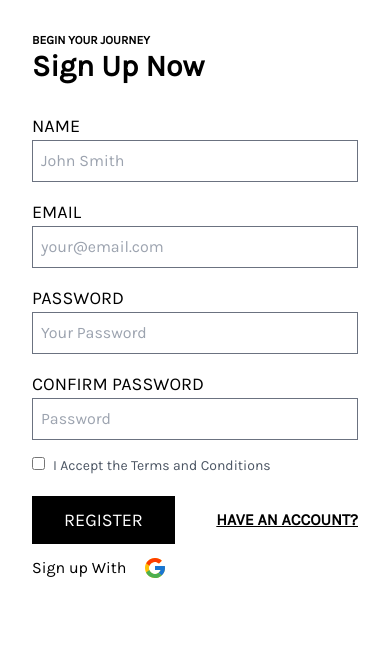
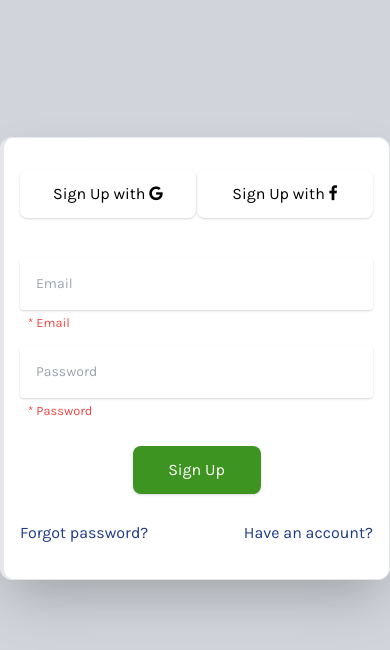
Before and after one commit to Emilsone/product, a Vue app: page /signup in a window 390 px wide. Shown: the top 650 px of the page. Built offline with nearby package versions, Linux system fonts and the light colour scheme.

Commit message:
rewrite authentication page

```diff
--- a/src/components/HowWeWork.vue
+++ b/src/components/HowWeWork.vue
@@ -64,7 +64,7 @@
           <h2
             class="text-xl font-bold text-center title-font text-gray-900 mt-5"
           >
-           Our Products
+            Our Products
           </h2>
           <p class="text-base leading-relaxed mt-2 text-center">
             We take special care to select and grow specific crop varieties
--- a/src/components/ProductsContent.vue
+++ b/src/components/ProductsContent.vue
@@ -10,7 +10,7 @@
         <h1
           class="sm:text-3xl text-2xl font-bold title-font text-black mb-4 mx-auto py-2"
         >
-         Featured Products
+          Featured Products
         </h1>
       </div>
 
--- a/src/views/Contact.vue
+++ b/src/views/Contact.vue
@@ -1,6 +1,7 @@
 <template>
   <section class="text-gray-700 body-font relative">
-    <div class="container px-5 py-24 mx-auto flex sm:flex-no-wrap flex-wrap">
+    <TheHeader />
+    <div class="container px-5 py-24 mx-auto flex sm:flex-nowrap flex-wrap">
       <div
         class="lg:w-2/3 md:w-1/2 bg-gray-300 rounded-lg overflow-hidden sm:mr-10 p-10 flex items-end justify-start relative"
       >
@@ -16,30 +17,30 @@
           src="https://maps.google.com/maps?width=100%&height=600&hl=en&q=%C4%B0zmir+(My%20Business%20Name)&ie=UTF8&t=&z=14&iwloc=B&output=embed"
           style="filter: grayscale(1) contrast(1.2) opacity(0.4)"
         ></iframe>
-        <div class="bg-white relative flex flex-wrap py-6">
+        <div class="bg-white relative flex flex-wrap py-6 rounded shadow-md">
           <div class="lg:w-1/2 px-6">
             <h2
-              class="title-font font-medium text-gray-900 tracking-widest text-sm"
+              class="title-font font-semibold text-gray-900 tracking-widest text-xs"
             >
               ADDRESS
             </h2>
-            <p class="leading-relaxed">
-              No 184 Abak road Uyo Akwa Ibom Nigeria
+            <p class="mt-1">
+            No 185 Abak Road Uyo Akwa ibom state
             </p>
           </div>
           <div class="lg:w-1/2 px-6 mt-4 lg:mt-0">
             <h2
-              class="title-font font-medium text-gray-900 tracking-widest text-sm"
+              class="title-font font-semibold text-gray-900 tracking-widest text-xs"
             >
               EMAIL
             </h2>
-            <a class="link leading-relaxed">farmpro_web@gmail.com</a>
+            <a class="text-indigo-500 leading-relaxed">farmpro@email.com</a>
             <h2
-              class="title-font font-medium text-gray-900 tracking-widest text-sm mt-4"
+              class="title-font font-semibold text-gray-900 tracking-widest text-xs mt-4"
             >
               PHONE
             </h2>
-            <p class="leading-relaxed">+234-070-8567-4917</p>
+            <p class="leading-relaxed">234-7085-</p>
           </div>
         </div>
       </div>
@@ -47,39 +48,65 @@
         class="lg:w-1/3 md:w-1/2 bg-white flex flex-col md:ml-auto w-full md:py-8 mt-8 md:mt-0"
       >
         <h2 class="text-gray-900 text-lg mb-1 font-medium title-font">
-          Leave us a message!
+          Feedback
         </h2>
-        <p class="leading-relaxed mb-5 text-black">
-          Get in touch with us by simply sending us a message
+        <p class="leading-relaxed mb-5 text-gray-600">
+          Post-ironic portland shabby chic echo park, banjo fashion axe
         </p>
+        <div class="relative mb-4">
+          <label for="name" class="leading-7 text-sm text-gray-600">Name</label>
           <input
-          class="bg-white rounded border border-gray-400 focus:outline-none focus:border-indigo-500 text-base px-4 py-2 mb-4"
-          placeholder="Name"
             type="text"
+            id="name"
+            name="name"
+            class="w-full bg-white rounded border border-gray-300 focus:border-black focus:ring-2 focus:ring-black text-base outline-none text-gray-700 py-1 px-3 leading-8 transition-colors duration-200 ease-in-out"
           />
+        </div>
+        <div class="relative mb-4">
+          <label for="email" class="leading-7 text-sm text-gray-600"
+            >Email</label
+          >
           <input
-          class="bg-white rounded border border-gray-400 focus:outline-none focus:border-indigo-500 text-base px-4 py-2 mb-4"
-          placeholder="Email"
             type="email"
+            id="email"
+            name="email"
+            class="w-full bg-white rounded border border-gray-300 focus:border-black focus:ring-2 focus:black text-base outline-none text-gray-700 py-1 px-3 leading-8 transition-colors duration-200 ease-in-out"
           />
+        </div>
+        <div class="relative mb-4">
+          <label for="message" class="leading-7 text-sm text-gray-600"
+            >Message</label
+          >
           <textarea
-          class="bg-white rounded border border-gray-400 focus:outline-none h-32 focus:border-indigo-500 text-base px-4 py-2 mb-4 resize-none"
-          placeholder="Message"
+            id="message"
+            name="message"
+            class="w-full bg-white rounded border border-gray-300 focus:border-black focus:ring-2 focus:black h-32 text-base outline-none text-gray-700 py-1 px-3 resize-none leading-6 transition-colors duration-200 ease-in-out"
           ></textarea>
+        </div>
         <button
-          class="text-white bg-black border-0 py-2 px-6 focus:outline-none rounded text-lg"
+          class="text-white  border-0 py-2 px-6 focus:outline-none rounded text-lg"
         >
-          Send
+          Button
         </button>
-        <p class="text-xs text-gray-500 mt-3">Thanks for using our products</p>
+        <p class="text-xs text-gray-500 mt-3">
+          Chicharrones blog helvetica normcore iceland tousled brook viral
+          artisan.
+        </p>
       </div>
     </div>
+    <TheFooter />
   </section>
 </template>
 
 <script>
+import TheHeader from "@/components/TheHeader.vue";
+import TheFooter from "@/components/TheFooter.vue";
 export default {
   name: "Contact",
+  components: {
+    TheHeader,
+    TheFooter,
+  },
 };
 </script>
 <style >
--- a/src/views/SignIn.vue
+++ b/src/views/SignIn.vue
@@ -1,135 +1,73 @@
 
 <template>
-  <div class="h-scrren bg-white">
-    <div class="w-full flex flex-wrap">
-      <!-- Image Section -->
-      <div class="w-1/2 shadow-2xl login-bg">
-        <img class="object-cover w-full h-screen hidden md:block" src="" />
+  <!-- component -->
+  <div
+    class="flex flex-col items-center justify-center bg-gray-300 h-screen select-none"
+  >
+    <div
+      class="flex flex-col -mt-32 bg-white px-4 sm:px-6 md:px-8 lg:px-10 py-8 rounded-xl shadow-2xl w-full max-w-md border-l-4 border"
+    >
+      <div class="flex flex-wrap justify-between items-center  text-center">
+        <div>
+          <button
+            class="p-3 rounded-lg  outline-none text-black shadow w-44 justify-center focus:form hover:form"
+          >
+            Sign In with <i class="fa fa-google google" aria-hidden="true"></i>
+
+          </button>
         </div>
-      <!-- Login Section -->
-      <div class="w-full md:w-1/2 flex flex-col">
-        <div
-          class="flex flex-col justify-center md:justify-start my-auto pt-8 md:pt-0 px-8 md:px-24 lg:px-32"
+        <div>
+          <button
+            class="p-3 rounded-lg  outline-none text-black shadow w-44 justify-center focus:form hover:form"
           >
-          <form class="flex flex-col pt-3 md:pt-8" @submit.prevent="signIn">
-            <div class="flex flex-col pt-4">
-              <label for="email" class="text-lg">Username</label>
+            Sign In with <i class="fa fa-facebook" aria-hidden="true"></i>
+
+          </button>
+        </div>
+      </div>
+      <div class="mt-10">
+        <form method="POST" action="" autocomplete="">
+          <div class="relative w-full mb-3">
             <input
-                v-model="form.name"
-                type="text"
-                name=""
-                id=""
-                placeholder="Username"
-                class="border border-gray-500 p-2"
-                required
-                autocomplete="password"
+              type="email"
+              name="email"
+              class="border-0 p-4 placeholder-gray-400 text-gray-700 bg-white rounded text-sm shadow focus:outline-none focus:ring w-full"
+              placeholder="Email"
+              style="transition: all 0.15s ease 0s"
             />
+            <small class="p-2 text-red-500">* Email</small>
           </div>
-            <div class="flex flex-col pt-4">
-              <label for="email" class="text-lg">Email</label>
+          <div class="relative w-full mb-3">
             <input
-                v-model="form.email"
-                type="text"
-                name=""
-                id=""
-                placeholder="your@gmail.com"
-                class="border border-gray-500 p-2"
-                required
-                autocomplete=""
+              type="password"
+              name="password"
+              class="border-0 p-4 placeholder-gray-400 text-gray-700 bg-white rounded text-sm shadow focus:outline-none focus:ring w-full"
+              placeholder="Password"
+              style="transition: all 0.15s ease 0s"
             />
+            <small class="p-2 text-red-500">* Password</small>
           </div>
-
-            <div class="flex flex-col pt-4">
-              <label for="password" class="text-lg">Password</label>
-              <input
-                v-model="form.password"
-                type="text"
-                name=""
-                id=""
-                placeholder="Your Password"
-                class="border border-gray-500 p-2"
-                required
-                autocomplete=""
-              />
-            </div>
-            <div class="flex items-baseline space-x-2 mt-2">
-              <input
-                type="checkbox"
-                name=""
-                id=""
-                class="inline-block"
-                required
-              />
-              <p class="text-gray-600 text-md py-2">Remember Me My Password</p>
-            </div>
-            <div
-              class="flex flex-wrap align-center justify-between lg:space-x-5 py-3"
-            >
+          <div class="text-center mt-6">
             <button
-                type="submit"
-                class="bg-black text-white d text-lg p-2 px-8"
+              class="p-3 rounded-lg form outline-none text-white shadow w-32 justify-center focus:form hover:form"
             >
               Sign In
             </button>
-              <!-- <div class=""> -->
-              <p class="py-3 md:pt-4">
-                <router-link
-                  to="/register"
-                  class="underline font-semibold py-3 md:py-6"
-                  >DON'T HAVE AN ACCOUNT?</router-link
+          </div>
+          <div class="flex flex-wrap mt-6">
+            <div class="w-1/2 text-left">
+              <a href="#" class="text-blue-900 text-xl"
+                ><small>Forgot password?</small></a
               >
-              </p>
-              <!-- </div> -->
             </div>
-            <div class="lg:p-4 text-center flex space-x-4 py-3">
-              <h1>Sign In With</h1>
-
-              <svg class="h-6 w-6" viewBox="0 0 40 40">
-                <path
-                  d="M36.3425 16.7358H35V16.6667H20V23.3333H29.4192C28.045 27.2142 24.3525 30 20 30C14.4775 30 10 25.5225 10 20C10 14.4775 14.4775 9.99999 20 9.99999C22.5492 9.99999 24.8683 10.9617 26.6342 12.5325L31.3483 7.81833C28.3717 5.04416 24.39 3.33333 20 3.33333C10.7958 3.33333 3.33335 10.7958 3.33335 20C3.33335 29.2042 10.7958 36.6667 20 36.6667C29.2042 36.6667 36.6667 29.2042 36.6667 20C36.6667 18.8825 36.5517 17.7917 36.3425 16.7358Z"
-                  fill="#FFC107"
-                />
-                <path
-                  d="M5.25497 12.2425L10.7308 16.2583C12.2125 12.59 15.8008 9.99999 20 9.99999C22.5491 9.99999 24.8683 10.9617 26.6341 12.5325L31.3483 7.81833C28.3716 5.04416 24.39 3.33333 20 3.33333C13.5983 3.33333 8.04663 6.94749 5.25497 12.2425Z"
-                  fill="#FF3D00"
-                />
-                <path
-                  d="M20 36.6667C24.305 36.6667 28.2167 35.0192 31.1742 32.34L26.0159 27.975C24.3425 29.2425 22.2625 30 20 30C15.665 30 11.9842 27.2359 10.5975 23.3784L5.16254 27.5659C7.92087 32.9634 13.5225 36.6667 20 36.6667Z"
-                  fill="#4CAF50"
-                />
-                <path
-                  d="M36.3425 16.7358H35V16.6667H20V23.3333H29.4192C28.7592 25.1975 27.56 26.805 26.0133 27.9758C26.0142 27.975 26.015 27.975 26.0158 27.9742L31.1742 32.3392C30.8092 32.6708 36.6667 28.3333 36.6667 20C36.6667 18.8825 36.5517 17.7917 36.3425 16.7358Z"
-                  fill="#1976D2"
-                />
-              </svg>
+            <div class="w-1/2 text-right">
+              <a href="#" class="text-blue-900 text-xl"
+                ><small>Dont have an account?</small></a
+              >
             </div>
-
-            <!-- Error====section -->
-            <div
-              class="bg-red-light border border-red-light text-red-dark pl-4 pr-8 py-3 rounded relative my-3"
-              role="alert"
-              v-if="error"
-            >
-              <strong class="font-bold px-2">oops</strong>
-              <span class="block sm:inline">{{ error }}</span>
-              <span class="absolute pin-t pin-b pin-r pr-3">
-                <svg
-                  class="h-6 w-6 text-red"
-                  role="button"
-                  xmlns="http://www.w3.org/2000/svg"
-                  viewBox="0 0 20 20"
-                >
-                  <title>Close</title>
-                  <path
-                    d="M14.348 14.849a1.2 1.2 0 0 1-1.697 0L10 11.819l-2.651 3.029a1.2 1.2 0 1 1-1.697-1.697l2.758-3.15-2.759-3.152a1.2 1.2 0 1 1 1.697-1.697L10 8.183l2.651-3.031a1.2 1.2 0 1 1 1.697 1.697l-2.758 3.152 2.758 3.15a1.2 1.2 0 0 1 0 1.698z"
-                  />
-                </svg>
-              </span>
           </div>
         </form>
       </div>
-      </div>
-
     </div>
   </div>
 </template>
@@ -152,24 +90,6 @@ export default {
         password: "",
       },
       error: "",
-      usernameRules: [
-        (v) => !!v || "Name is required",
-        (v) => (v && v.length > 3) || "Name must be greater than 3 characters",
-      ],
-      emailRules: [
-        (v) => !!v || "E-mail is required",
-        (v) => /.+@.+\..+/.test(v) || "E-mail must be valid",
-      ],
-      password2Rules: [
-        (v) => !!v || "password is required",
-        (v) =>
-          (v && v.length >= 6) || "password must be greater than 6 characters",
-        (v) =>
-          /[^A-Za-z0-9]/.test(v) ||
-          "password must have a special character e.g @",
-        (v) => /[0-9]/.test(v) || "password must contain a number",
-        (v) => /[A-Z]/.test(v) || "password must contain a capital letter",
-      ],
     };
   },
   // methods: {
@@ -196,7 +116,13 @@ export default {
   color: red;
 }
 
-.login-bg {
-  background: #f2c98a;
+.form {
+  background-color: #3d9421;
+}
+.border {
+  border-color: #3d9421;
+}
+.google{
+ color: #1976d2
 }
 </style>
--- a/src/views/SignUp.vue
+++ b/src/views/SignUp.vue
@@ -1,164 +1,70 @@
 
 <template>
-  <div class="bg-white h-screen">
-    <div class="w-full flex flex-wrap">
-      <!-- Image Section -->
-      <div class="w-1/2 shadow-2xl login-bg">
-        <img class="object-cover w-full h-screen hidden md:block" src="" />
+  <div
+    class="flex flex-col items-center justify-center bg-gray-300 h-screen select-none"
+  >
+    <div
+      class="flex flex-col -mt-32 bg-white px-4 sm:px-6 md:px-8 lg:px-10 py-8 rounded-xl shadow-2xl w-full max-w-md border-l-4 border"
+    >
+      <div class="flex flex-wrap justify-between items-center text-center">
+        <div>
+          <button
+            class="p-3 rounded-lg outline-none text-black shadow w-44 justify-center focus:form hover:form"
+          >
+            Sign Up with <i class="fa fa-google google" aria-hidden="true"></i>
+          </button>
         </div>
-      <!-- Register Section -->
-      <div class="w-full md:w-1/2 flex flex-col">
-        <div
-          class="flex flex-col justify-center md:justify-start my-auto pt-8 md:pt-0 px-8 md:px-24 lg:px-32"
+        <div>
+          <button
+            class="p-3 rounded-lg outline-none text-black shadow w-44 justify-center focus:form hover:form"
           >
-          <span class="text-xs font-bold md:pt-12">BEGIN YOUR JOURNEY </span>
-          <p class="text-3xl font-bold pt-0 md:pt-2">Sign Up Now</p>
-          <form class="flex flex-col pt-3 md:pt-8" @submit.prevent="signUp">
-            <div class="flex flex-col pt-4">
-              <label for="name" class="text-lg">NAME</label>
+            Sign Up with <i class="fa fa-facebook" aria-hidden="true"></i>
+          </button>
+        </div>
+      </div>
+      <div class="mt-10">
+        <form method="POST" action="" autocomplete="">
+          <div class="relative w-full mb-3">
             <input
-                v-model="form.name"
-                type="text"
-                id="name"
-                placeholder="John Smith"
-                class="border border-gray-500 p-2"
-                :rules="usernameRules"
-                required
+              type="email"
+              name="email"
+              class="border-0 p-4 placeholder-gray-400 text-gray-700 bg-white rounded text-sm shadow focus:outline-none focus:ring w-full"
+              placeholder="Email"
+              style="transition: all 0.15s ease 0s"
             />
+            <small class="p-2 text-red-500">* Email</small>
           </div>
-
-            <div class="flex flex-col pt-4">
-              <label for="email" class="text-lg">EMAIL</label>
+          <div class="relative w-full mb-3">
             <input
-                v-model="form.email"
-                type="email"
-                id="email"
-                placeholder="your@email.com"
-                class="border border-gray-500 p-2"
-                :rules="emailRules"
-                required
+              type="password"
+              name="password"
+              class="border-0 p-4 placeholder-gray-400 text-gray-700 bg-white rounded text-sm shadow focus:outline-none focus:ring w-full"
+              placeholder="Password"
+              style="transition: all 0.15s ease 0s"
             />
+            <small class="p-2 text-red-500">* Password</small>
           </div>
-
-            <div class="flex flex-col pt-4">
-              <label for="password" class="text-lg">PASSWORD</label>
-              <input
-                v-model="form.password"
-                type="text"
-                name="password"
-                id="form-password"
-                placeholder="Your Password"
-                class="border border-gray-500 p-2"
-                required
-                :rules="password2Rules"
-              />
+          <div class="text-center mt-6">
+            <button
+              class="p-3 rounded-lg form outline-none text-white shadow w-32 justify-center focus:form hover:form"
+            >
+              Sign Up
+            </button>
           </div>
-            <div class="flex flex-col pt-4">
-              <label for="password" class="text-lg">CONFIRM PASSWORD</label>
-              <input
-                v-model="form.password"
-                type="password"
-                id="password"
-                placeholder="Password"
-                class="border border-gray-500 p-2"
-                :rules="password2Rules"
-                required
-              />
+          <div class="flex flex-wrap mt-6">
+            <div class="w-1/2 text-left">
+              <a href="#" class="text-blue-900 text-xl"
+                ><small>Forgot password?</small></a
+              >
             </div>
-
-            <div class="flex items-baseline space-x-2 mt-2">
-              <input
-                type="checkbox"
-                name=""
-                id=""
-                class="inline-block"
-                required
-              />
-              <p class="text-gray-600 md:text-lg text-sm py-2">
-                I Accept the Terms and Conditions
-              </p>
+            <div class="w-1/2 text-right">
+              <a href="#" class="text-blue-900 text-xl"
+                ><small>Have an account?</small></a
+              >
             </div>
-            <div
-              class="flex flex-wrap align-center justify-between lg:space-x-5 py-3"
-            >
-              <button
-                type="submit"
-                class="bg-black text-white d text-lg p-2 px-8"
-              >
-                REGISTER
-              </button>
-              <!-- <div class=""> -->
-              <p class="py-3 md:pt-4">
-                <router-link
-                  to="/login"
-                  class="underline font-semibold py-3 md:py-6"
-                >
-                  HAVE AN ACCOUNT?</router-link
-                >
-              </p>
-              <!-- </div> -->
-            </div>
-            <div class="lg:p-4 text-center flex space-x-4">
-              <h1>Sign up With</h1>
-
-              <svg class="h-6 w-6" viewBox="0 0 40 40">
-                <path
-                  d="M36.3425 16.7358H35V16.6667H20V23.3333H29.4192C28.045 27.2142 24.3525 30 20 30C14.4775 30 10 25.5225 10 20C10 14.4775 14.4775 9.99999 20 9.99999C22.5492 9.99999 24.8683 10.9617 26.6342 12.5325L31.3483 7.81833C28.3717 5.04416 24.39 3.33333 20 3.33333C10.7958 3.33333 3.33335 10.7958 3.33335 20C3.33335 29.2042 10.7958 36.6667 20 36.6667C29.2042 36.6667 36.6667 29.2042 36.6667 20C36.6667 18.8825 36.5517 17.7917 36.3425 16.7358Z"
-                  fill="#FFC107"
-                />
-                <path
-                  d="M5.25497 12.2425L10.7308 16.2583C12.2125 12.59 15.8008 9.99999 20 9.99999C22.5491 9.99999 24.8683 10.9617 26.6341 12.5325L31.3483 7.81833C28.3716 5.04416 24.39 3.33333 20 3.33333C13.5983 3.33333 8.04663 6.94749 5.25497 12.2425Z"
-                  fill="#FF3D00"
-                />
-                <path
-                  d="M20 36.6667C24.305 36.6667 28.2167 35.0192 31.1742 32.34L26.0159 27.975C24.3425 29.2425 22.2625 30 20 30C15.665 30 11.9842 27.2359 10.5975 23.3784L5.16254 27.5659C7.92087 32.9634 13.5225 36.6667 20 36.6667Z"
-                  fill="#4CAF50"
-                />
-                <path
-                  d="M36.3425 16.7358H35V16.6667H20V23.3333H29.4192C28.7592 25.1975 27.56 26.805 26.0133 27.9758C26.0142 27.975 26.015 27.975 26.0158 27.9742L31.1742 32.3392C30.8092 32.6708 36.6667 28.3333 36.6667 20C36.6667 18.8825 36.5517 17.7917 36.3425 16.7358Z"
-                  fill="#1976D2"
-                />
-              </svg>
-              <span>
-                <svg
-                  fill="#fff"
-                  xmlns="http://www.w3.org/2000/svg"
-                  width="24"
-                  height="24"
-                  viewBox="0 0 24 24"
-                >
-                  <path
-                    d="M9 8h-3v4h3v12h5v-12h3.642l.358-4h-4v-1.667c0-.955.192-1.333 1.115-1.333h2.885v-5h-3.808c-3.596 0-5.192 1.583-5.192 4.615v3.385z"
-                  />
-                </svg>
-              </span>
-            </div>
-            <!-- component -->
-            <div
-              class="bg-red border border-red-light text-red-dark pl-4 pr-8 py-3 rounded relative"
-              role="alert"
-              v-if="error"
-            >
-              <strong class="font-bold px-2">oops</strong>
-              <span class="block sm:inline">{{ error }}</span>
-              <span class="absolute pin-t pin-b pin-r pr-3">
-                <svg
-                  class="h-6 w-6 text-red"
-                  role="button"
-                  xmlns="http://www.w3.org/2000/svg"
-                  viewBox="0 0 20 20"
-                >
-                  <title>Close</title>
-                  <path
-                    d="M14.348 14.849a1.2 1.2 0 0 1-1.697 0L10 11.819l-2.651 3.029a1.2 1.2 0 1 1-1.697-1.697l2.758-3.15-2.759-3.152a1.2 1.2 0 1 1 1.697-1.697L10 8.183l2.651-3.031a1.2 1.2 0 1 1 1.697 1.697l-2.758 3.152 2.758 3.15a1.2 1.2 0 0 1 0 1.698z"
-                  />
-                </svg>
-              </span>
           </div>
         </form>
       </div>
-      </div>
-
     </div>
   </div>
 </template>
@@ -183,24 +89,7 @@ export default {
         password: "",
       },
       error: "",
-      usernameRules: [
-        (v) => !!v || "Name is required",
-        (v) => (v && v.length > 3) || "Name must be greater than 3 characters",
-      ],
-      emailRules: [
-        (v) => !!v || "E-mail is required",
-        (v) => /.+@.+\..+/.test(v) || "E-mail must be valid",
-      ],
-      password2Rules: [
-        (v) => !!v || "password is required",
-        (v) =>
-          (v && v.length >= 6) || "password must be greater than 6 characters",
-        (v) =>
-          /[^A-Za-z0-9]/.test(v) ||
-          "password must have a special character e.g @",
-        (v) => /[0-9]/.test(v) || "password must contain a number",
-        (v) => /[A-Z]/.test(v) || "password must contain a capital letter",
-      ],
+
     };
   },
   //   methods: {
@@ -216,13 +105,12 @@ export default {
   //   },
 };
 </script>
-<style scoped>
+<style >
 * {
   box-sizing: border-box;
 }
 
-
-.login-bg {
-  background: #f2c98a;
+.form {
+  background-color: #3d9421;
 }
 </style>
```
Also changed, not shown: src/views/Faq.vue (+8 -0 lines). Lines whose indentation alone changed are shown as unchanged.
